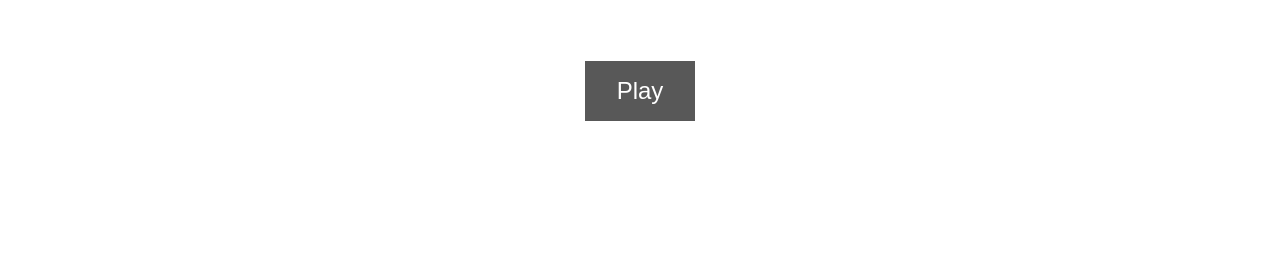
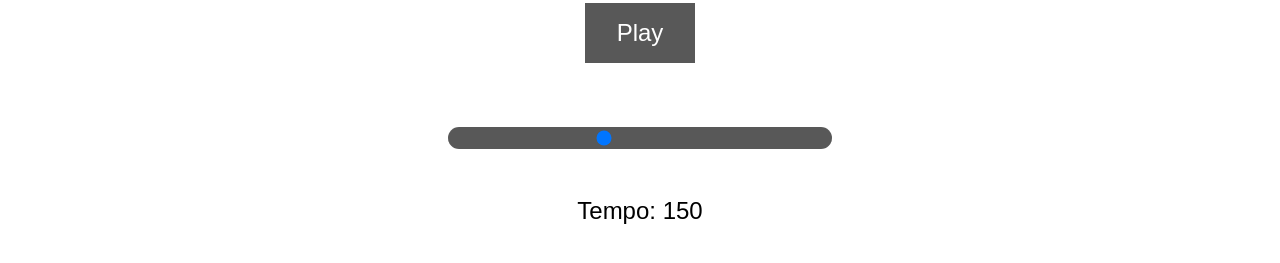
Before and after one commit to guithr/beat-maker-project, a plain HTML site: page index.html in a window 1280 px wide. Shown: the part 621-884 px from the top of the page. Before the commit the page ends 800 px from the top, so only its background shows below. Drawn offline with Linux system fonts and the light colour scheme.

Commit message:
Add the tempo slider

```diff
--- a/assets/css/style.css
+++ b/assets/css/style.css
@@ -110,6 +110,28 @@ select {
   background-color: rgb(176, 176, 176);
 }
 
+.tempo {
+  margin: 3rem;
+  width: 30%;
+}
+
+.tempo-slider {
+  position: relative;
+  width: 100%;
+  padding: 0.2rem;
+  margin: 1rem 0rem;
+  background-color: rgb(88, 88, 88);
+  border-radius: 1rem;
+  appearance: none;
+  cursor: pointer;
+}
+
+.tempo p {
+  font-size: 1.5rem;
+  margin: 2rem;
+  text-align: center;
+}
+
 @keyframes playTrack {
   from {
     transform: scale(1);
--- a/assets/js/app.js
+++ b/assets/js/app.js
@@ -13,8 +13,8 @@ class DrumKit {
     this.isPlaying = null;
     this.selects = document.querySelectorAll("select");
     this.muteBtns = document.querySelectorAll(".mute");
+    this.tempoSlider = document.querySelector(".tempo-slider");
   }
-
   activePad() {
     this.classList.toggle("active");
   }
@@ -109,12 +109,24 @@ class DrumKit {
       }
     }
   }
+  changeTempo(e) {
+    const tempoText = document.querySelector(".tempo-nr");
+    tempoText.innerText = e.target.value;
+  }
+  updateTempo(e) {
+    this.bpm = e.target.value;
+    clearInterval(this.isPlaying);
+    this.isPlaying = null;
+    const playBtn = document.querySelector(".play");
+    if (playBtn.classList.contains(".active")) {
+      this.start();
+    }
+  }
 }
 
 const drumKit = new DrumKit();
 
 //Event listeners
-
 drumKit.pads.forEach((pad) => {
   pad.addEventListener("click", drumKit.activePad);
   pad.addEventListener("animationend", function () {
@@ -139,3 +151,11 @@ drumKit.muteBtns.forEach((btn) => {
     drumKit.mute(e);
   });
 });
+
+drumKit.tempoSlider.addEventListener("input", function (e) {
+  drumKit.changeTempo(e);
+});
+
+drumKit.tempoSlider.addEventListener("change", function (e) {
+  drumKit.updateTempo(e);
+});
--- a/index.html
+++ b/index.html
@@ -94,7 +94,18 @@
         </div>
       </div>
       <button class="play">Play</button>
+      <div class="tempo">
+        <input
+          type="range"
+          class="tempo-slider"
+          max="300"
+          min="50"
+          value="150"
+        />
+        <p>Tempo: <span class="tempo-nr">150</span></p>
+      </div>
     </div>
+
     <audio class="kick-sound" src="./assets/sounds/kick-classic.wav"></audio>
     <audio class="snare-sound" src="./assets/sounds/snare-classic.wav"></audio>
     <audio class="hihat-sound" src="./assets/sounds/hihat-classic.wav"></audio>
```
